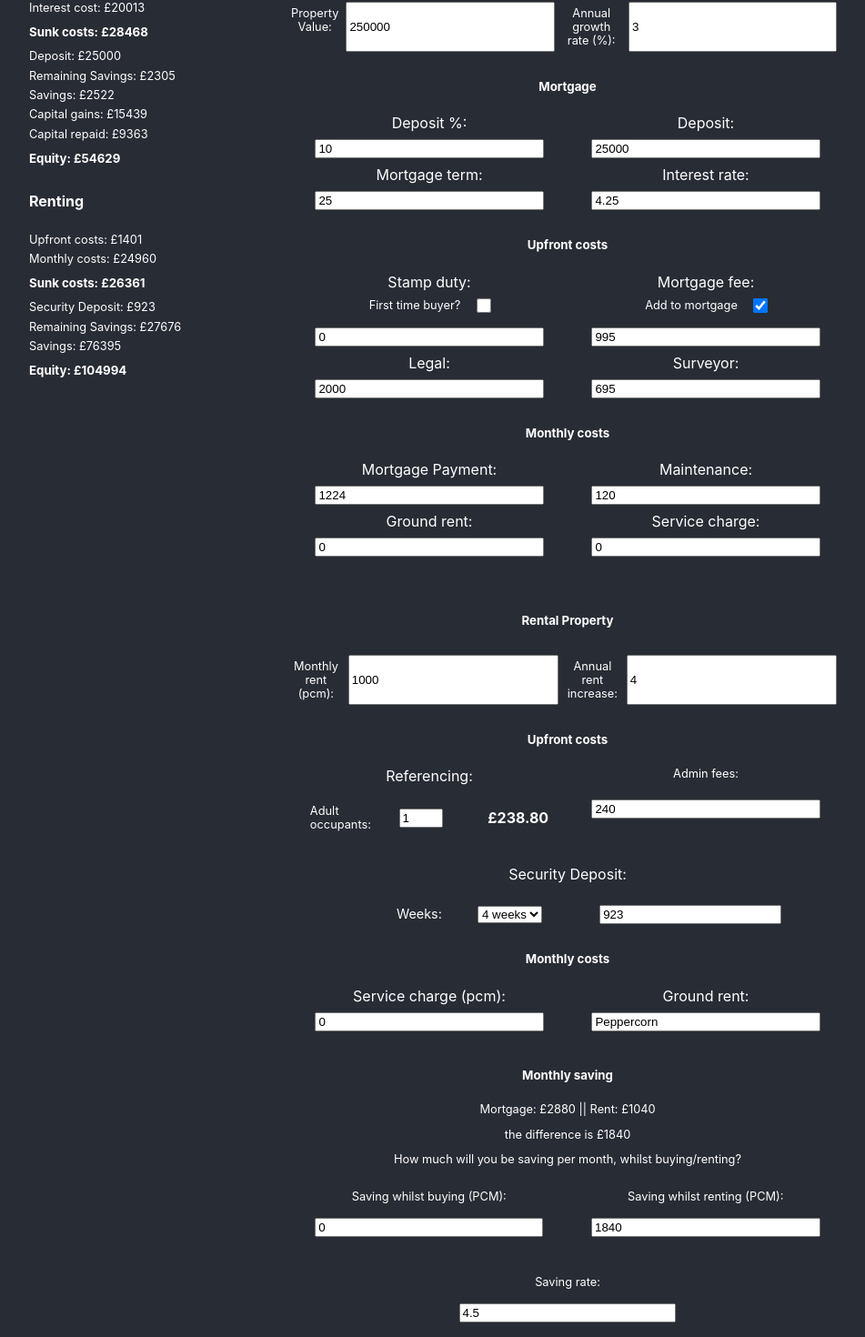
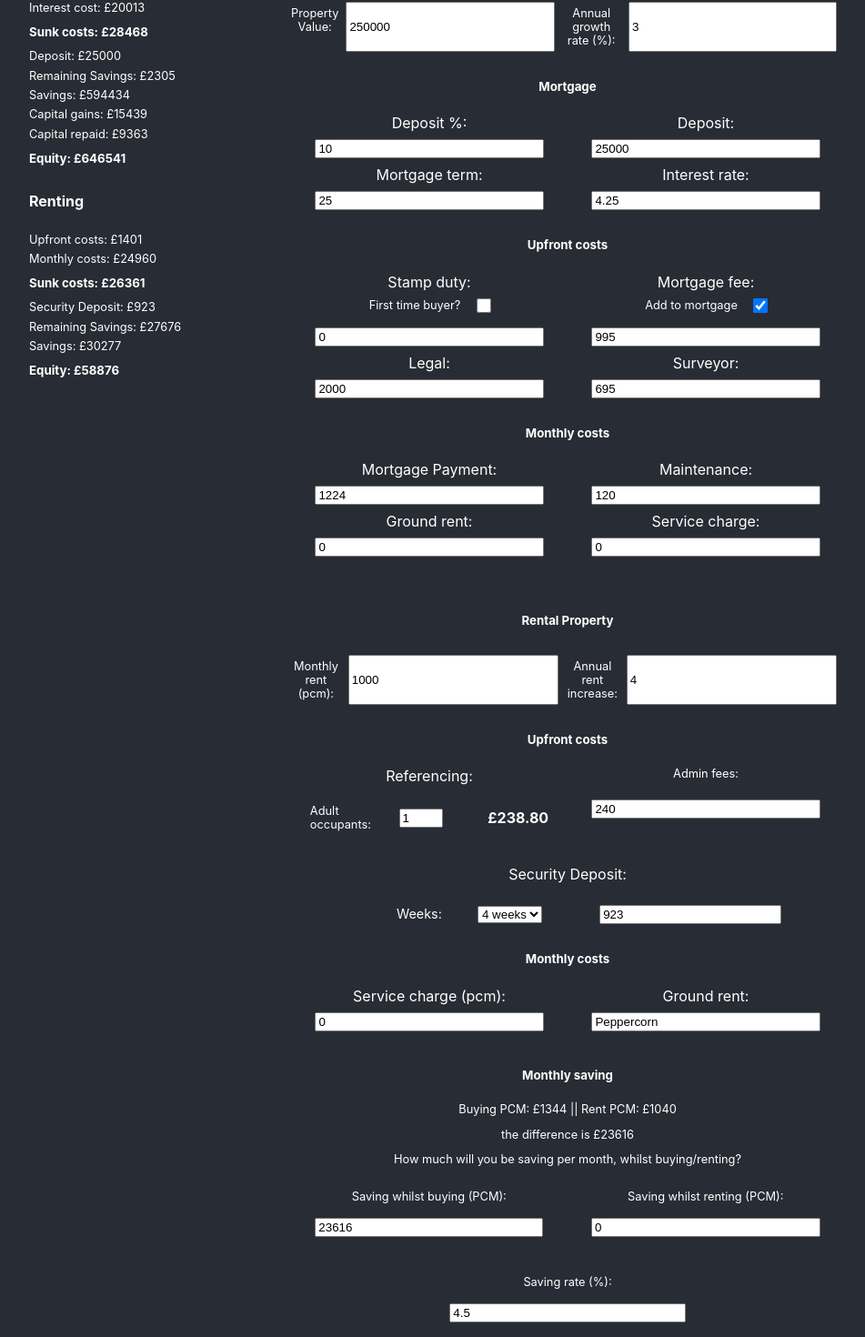
Before and after one commit to Spencer-EMS/rentbuycalc, a React (Create React App) app: page / in a window 1280 px wide. Shown: the part 322-1792 px from the top of the page at 91% size, without its empty margins (160-1111 px from the left). Built offline with nearby package versions, Linux system fonts and the light colour scheme.

Commit message:
resolving issue with sum & monthly buying costs

```diff
--- a/src/components/Buying/Buying.js
+++ b/src/components/Buying/Buying.js
@@ -4,6 +4,7 @@ import style from './Buying.module.css';
 const Buying = ({
         monthlyCosts,
         setMonthlyCosts,
+        setBuyMonthlyCost,
         upFrontCosts,
         setUpFrontCosts,
         depAmount,
@@ -112,7 +113,8 @@ const Buying = ({
     useEffect(() => {
         const monthlyCostSum = (monthlyMaintenance + servCharge + groundRent)*(fixedTerm*12);
         setMonthlyCosts(monthlyCostSum);
-    }, [setMonthlyCosts, monthlyMaintenance, servCharge, groundRent, fixedTerm]);
+        setBuyMonthlyCost(mortgagePayment + monthlyMaintenance + servCharge + groundRent);
+    }, [setMonthlyCosts, setBuyMonthlyCost, monthlyMaintenance, servCharge, groundRent, mortgagePayment, fixedTerm]);
 
     // Capital repaid
     useEffect(() => {
--- a/src/components/Calculator/Calculator.js
+++ b/src/components/Calculator/Calculator.js
@@ -15,7 +15,7 @@ const Calculator = () => {
     // Current Savings/Equity
     const [ currentSavings, setCurrentSavings ] = useState(30000);
 
-    // upfront cost variables BUY
+    // Stamp Duty
     const [ stampDutyCost, setStampDutyCost ] = useState(0);
 
     // readOnly values
@@ -31,6 +31,7 @@ const Calculator = () => {
     const [ periodInterestCost, setPeriodInterestCost ] = useState(0);
     const [ capitalGains, setCapitalGains ] = useState(0);
     const [ capitalRepaid, setCapitalRepaid ] = useState(0);
+    const [ buyMonthlyCost, setBuyMonthlyCost ] = useState(0);
 
     // RENT
     const [ upFrontRentCost, setUpFrontRentCost ] = useState(0);
@@ -78,6 +79,7 @@ const Calculator = () => {
                         <Buying
                             monthlyCosts={monthlyCosts}
                             setMonthlyCosts={setMonthlyCosts}
+                            setBuyMonthlyCost={setBuyMonthlyCost}
                             upFrontCosts={upFrontCosts}
                             setUpFrontCosts={setUpFrontCosts}
                             depAmount={depAmount}
@@ -109,7 +111,7 @@ const Calculator = () => {
                             saveRent={saveRent}
                             setSaveRent={setSaveRent}
                             rentMonthlyCost={rentMonthlyCost}
-                            monthlyCosts={monthlyCosts}
+                            buyMonthlyCost={buyMonthlyCost}
                             aer={aer}
                             setAer={setAer}
                         />
--- a/src/components/Saving/Saving.js
+++ b/src/components/Saving/Saving.js
@@ -8,7 +8,7 @@ const Saving = ({
     saveRent,
     setSaveRent,
     rentMonthlyCost,
-    monthlyCosts,
+    buyMonthlyCost,
     aer,
     setAer
 }) => {
@@ -17,7 +17,7 @@ const Saving = ({
 
     // Calculating monthly cost delta
     useEffect(() => {
-        const delta = (rentMonthlyCost/(fixedTerm*12)) - monthlyCosts;
+        const delta = rentMonthlyCost - buyMonthlyCost;
         if (delta > 0) {
             setMonthlyDelta(delta);
             setSaveBuy(delta);
@@ -30,7 +30,7 @@ const Saving = ({
             setSaveRent((delta*(-1)));
             setSaveBuy(0);
         }
-    }, [ fixedTerm, setMonthlyDelta, rentMonthlyCost, monthlyCosts, setSaveBuy, setSaveRent]);
+    }, [ fixedTerm, setMonthlyDelta, rentMonthlyCost, buyMonthlyCost, setSaveBuy, setSaveRent]);
 
 
     // Event handlers
@@ -52,7 +52,7 @@ const Saving = ({
     return(
         <div className={style.Saving}>
             <h5>Monthly saving</h5>
-            <p>Mortgage: £{monthlyCosts} || Rent: £{(rentMonthlyCost/(fixedTerm*12)).toFixed(0)}</p>
+            <p>Buying PCM: £{buyMonthlyCost} || Rent PCM: £{(rentMonthlyCost/(fixedTerm*12)).toFixed(0)}</p>
             <p>the difference is £{monthlyDelta.toFixed(0)}</p>
             <p>How much will you be saving per month, whilst buying/renting?</p>
             <div className={style.flexNorm}>
@@ -64,7 +64,7 @@ const Saving = ({
                 </p>
             </div>
             <div className={style.savingFlex}>
-                <p>Saving rate:
+                <p>Saving rate (%):
                     <input type="number" id="aer" name="aer" defaultValue={aer} onChange={handleAerChange}/>
                 </p>
             </div>
```
